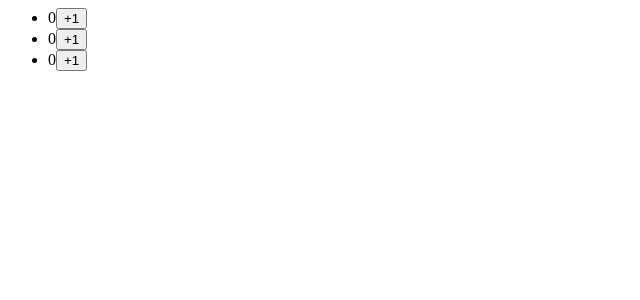
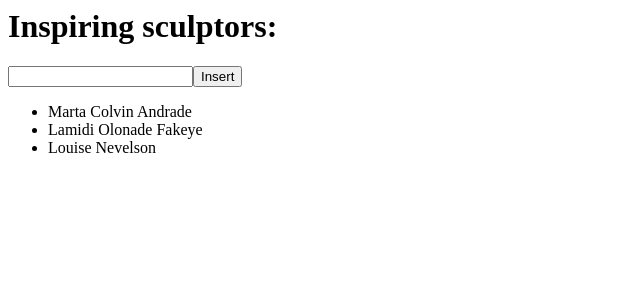
Before and after one commit to hido02/my-react, a React app: page / in a window 1280 px wide. Shown: the top 300 px of the page, without its empty margins (0-640 px from the left). Built offline with nearby package versions, Linux system fonts and the light colour scheme.

Commit message:
feat: slice() 배열의 특정 위치에 삽입

```diff
--- a/src/App.js
+++ b/src/App.js
@@ -1,37 +1,47 @@
 import React, { useState } from 'react';
 
-let initialCounters = [
-  0, 0, 0
+let nextId = 3;
+const initialArtists = [
+  { id: 0, name: 'Marta Colvin Andrade' },
+  { id: 1, name: 'Lamidi Olonade Fakeye'},
+  { id: 2, name: 'Louise Nevelson'},
 ];
 
-export default function CounterList() {
-  const [counters, setCounters] = useState(
-    initialCounters
+export default function List() {
+  const [name, setName] = useState('');
+  const [artists, setArtists] = useState(
+    initialArtists
   );
 
-  function handleIncrementClick(index) {
-    const nextCounters = counters.map((c, i) => { // 항목을 바꾸려면 map으로 새 배열을 만든다
-      if (i === index) {
-        // Increment the clicked counter
-        return c + 1;
-      } else {
-        // The rest haven't changed
-        return c;
-      }
-    });
-    setCounters(nextCounters);
+  function handleClick() {
+    const insertAt = 1; // Could be any index
+    const nextArtists = [
+      // Items before the insertion point:
+      ...artists.slice(0, insertAt),
+      // New item:
+      { id: nextId++, name: name },
+      // Items after the insertion point:
+      ...artists.slice(insertAt)
+    ];
+    setArtists(nextArtists);
+    setName('');
   }
 
   return (
-    <ul>
-      {counters.map((counter, i) => (
-        <li key={i}>
-          {counter}
-          <button onClick={() => {
-            handleIncrementClick(i);
-          }}>+1</button>
-        </li>
-      ))}
-    </ul>
+    <>
+      <h1>Inspiring sculptors:</h1>
+      <input
+        value={name}
+        onChange={e => setName(e.target.value)}
+      />
+      <button onClick={handleClick}>
+        Insert
+      </button>
+      <ul>
+        {artists.map(artist => (
+          <li key={artist.id}>{artist.name}</li>
+        ))}
+      </ul>
+    </>
   );
 }
```
